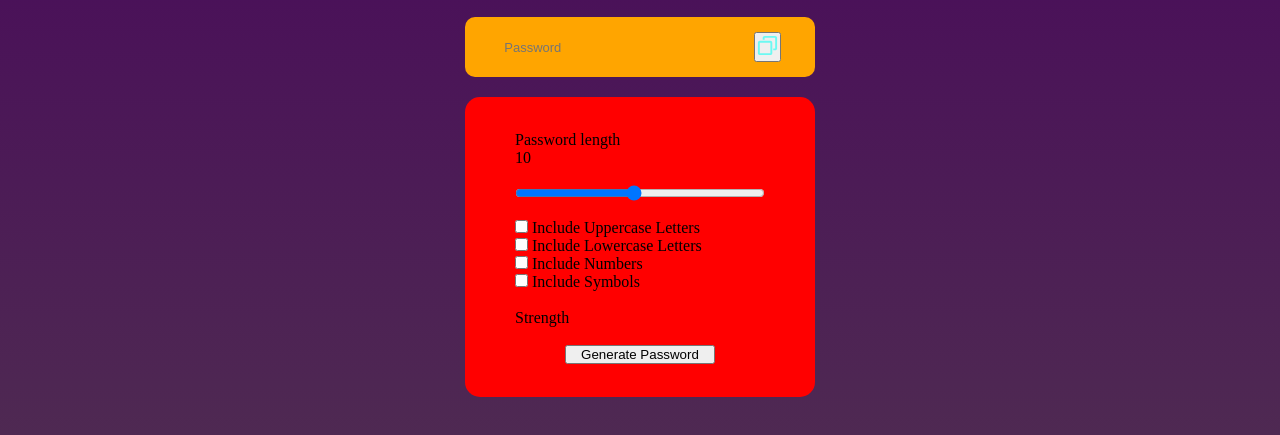
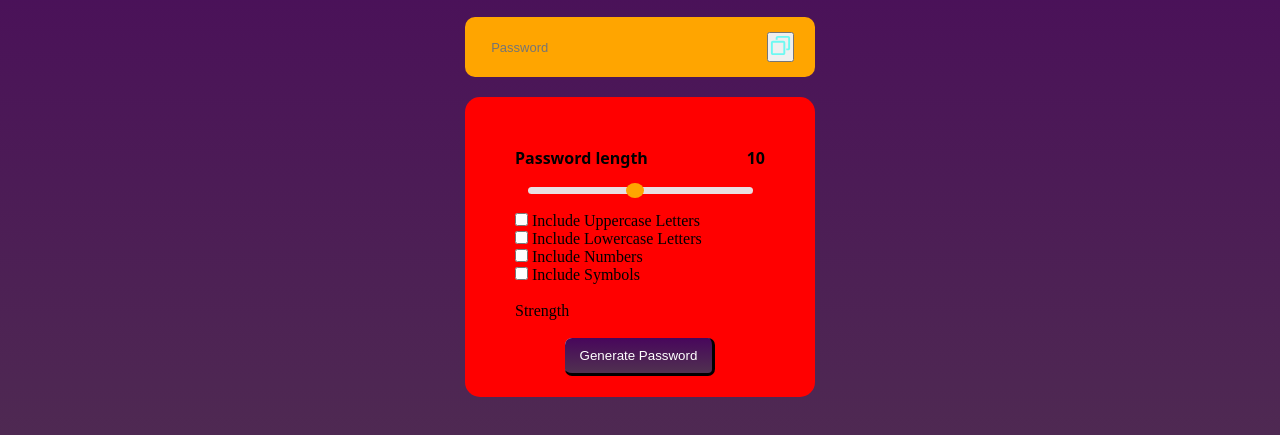
Before and after one commit to Kartik-Ranaut/Password-Generator, a plain HTML site: page index.html in a window 1280 px wide. Shown: the part 219-654 px from the top of the page. Drawn offline with Linux system fonts and the light colour scheme.

Commit message:
eleventh day sixth

```diff
--- a/index.html
+++ b/index.html
@@ -11,15 +11,16 @@
         <div class="header">PASSWORD GENERATOR</div>
         <div class="output">
             <input readonly placeholder="Password" class="display" data-passwordDisplay>
+            <div class="datacopymsg" data-copyMsg></div>
             <button data-copy>
-                <span data-copyMsg></span>
+
                 <img src="assets/copy.svg" alt="copy" height="23" width="23">
             </button>
         </div>
         <div class="box">
             <div class="passLen">
-                <p>Password length</p>
-                <p data-length>8</p>
+                <p class="passlentext">Password length</p>
+                <p class="passlentext" data-length>8</p>
             </div><br>
             <input type="range" min="1" max="20" class="slider" step="1" data-lengthSlider>
             <br>
--- a/index.js
+++ b/index.js
@@ -13,7 +13,7 @@ const genButton = document.querySelector(".genButton");
 const allCheckBox=document.querySelectorAll("input[type=checkbox]");
 let password="";
 let passwordLength=10;
-let checkCount=1;
+let checkCount=0;
 let symbols='`!@#$%^&*(){}|":?><<,./;][';
 handleSlider();
 //function to handle slider
@@ -71,6 +71,7 @@ async function copyContent() {
   try {
       await navigator.clipboard.writeText(passwordDisplay.value);
       copyMsg.innerText = "copied";
+      copyMsg.style.visibility="visible";
   }
   catch(e) {
       copyMsg.innerText = "Failed";
@@ -79,7 +80,8 @@ async function copyContent() {
   copyMsg.classList.add("active");
 
   setTimeout( () => {
-      copyMsg.innerHTML=""
+      copyMsg.innerHTML="";
+      copyMsg.style.visibility="hidden";
       // copyMsg.classList.remove("active");
   },2000);
 
@@ -110,7 +112,9 @@ function handlecheckbox(){
   allCheckBox.forEach((checkbox)=>{
     checkbox.addEventListener('change',handlecheckbox)
   });
-  genButton.addEventListener("click",()=>{
+genButton.addEventListener("click",()=>{
+
+
     if(checkCount==0) return;
 
     if(passwordLength<checkCount){
--- a/style.css
+++ b/style.css
@@ -20,7 +20,7 @@
     height: 300px;
     display: flex;
     flex-direction: column;
-    justify-content: center;
+    /* justify-content: center; */
     padding: 50px;
 
 }
@@ -61,6 +61,72 @@
 /* .data-copy{
     background-color: rgba(255, 255, 255, 0);
 } */
-.data-copyMsg{
-    background-color: rgba(255, 255, 255, 0);
+.datacopymsg{
+    position: relative;
+    height: fit-content;
+    width: fit-content;
+    padding:5px;
+    border: 0;
+    left:30px;
+    background-color: rgba(111, 104, 104, 0);
+    color: rgb(111, 104, 104);
+    font-size: 15px;
+    visibility: hidden;
+
 }
+
+.passLen{
+    display: flex;
+    justify-content: space-between;
+
+}
+.passlentext{
+
+    font-weight: bold;
+    font-family: system-ui, -apple-system, BlinkMacSystemFont, 'Segoe UI', Roboto, Oxygen, Ubuntu, Cantarell, 'Open Sans', 'Helvetica Neue', sans-serif;
+}
+
+.slider{
+    -webkit-appearance: none;  /* Override default CSS styles */
+  appearance: none;
+  margin: auto;
+  width: 90%; /* Full-width */
+  height: 7px; /* Specified height */
+  background: rgb(233, 223, 226); /* Grey background */
+  outline: none;
+  border-radius: 15px;
+  -webkit-transition: .2s; /* 0.2 seconds transition on hover */
+  transition: .3s;
+}
+
+.slider:hover {
+
+    opacity: 1; /* Fully shown on mouse-over */
+  }
+
+  .slider::-webkit-slider-thumb {
+    -webkit-appearance: none; /* Override default look */
+    appearance: none;
+    width: 18px; /* Set a specific slider handle width */
+    height: 15px; /* Slider handle height */
+    background: orange; /* Green background */
+    border-radius: 50%;
+    cursor: pointer; /* Cursor on hover */
+  }
+
+  .genButton{
+
+    padding:10px;
+    height: fit-content;
+    border-radius: 7px;
+    border: 0px;
+    background-image:linear-gradient(rgb(72, 6, 92),rgb(80, 49, 80));
+    color: white;
+    border-bottom: 3px solid black;
+    border-right: 3px solid black;
+  }
+  .genButton:active{
+    border-bottom: 0px solid black;
+    border-right: 0px solid black;
+    transform: translateY(3px) translateX(3px);
+  }
```
Also changed, not shown: assets/favicon.ico (deleted).
